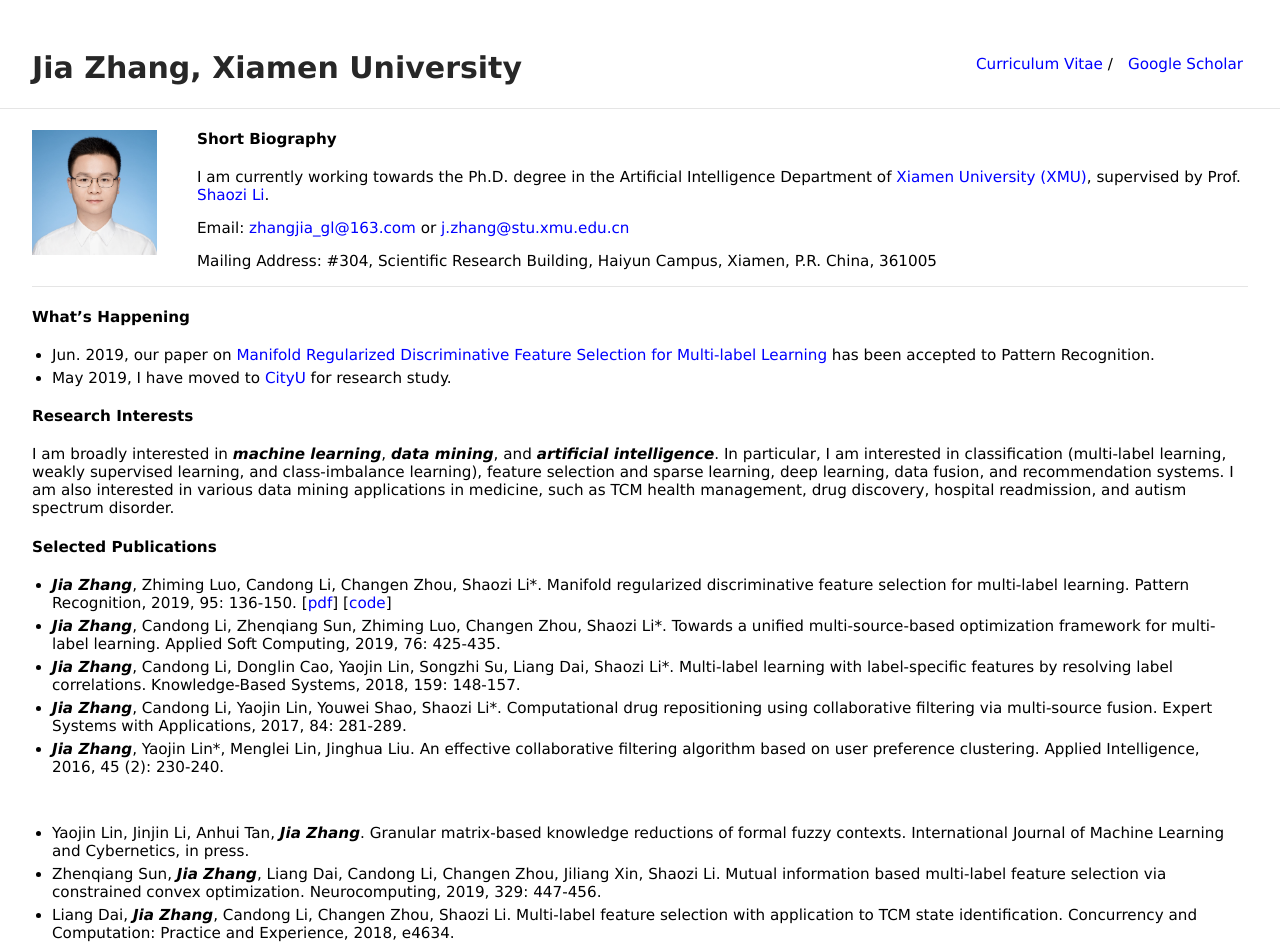
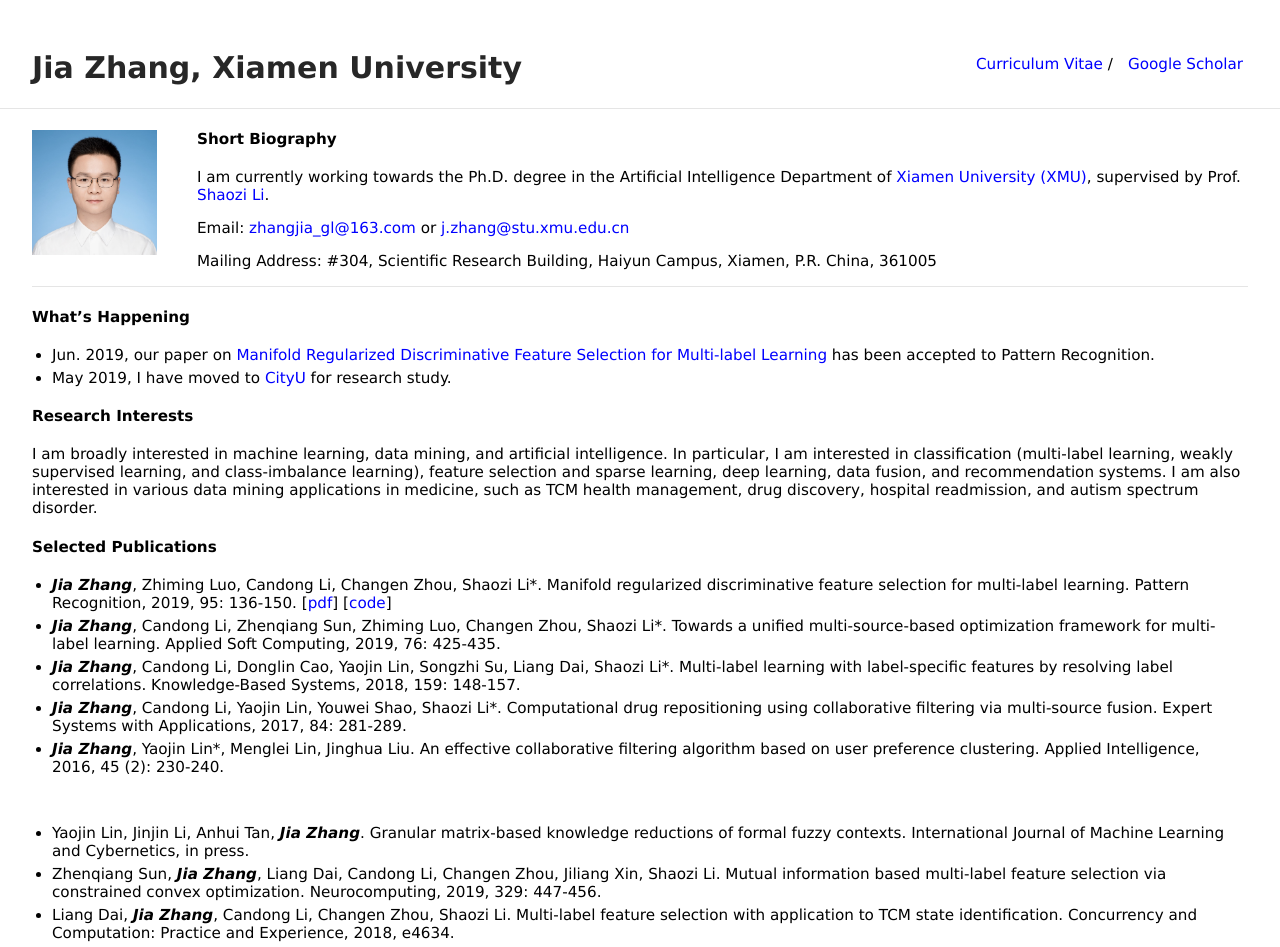
Before and after one commit to jiazhang-ml/jiazhang-ml.github.io, a Jekyll site: the page built from index.md, in a window 1280 px wide. Shown: the top 947 px of the page. Built offline with Jekyll 4.4.1, drawn with Linux system fonts in a browser that asks for light colours.

```diff
--- a/index.md
+++ b/index.md
@@ -21,7 +21,7 @@ Mailing Address: #304, Scientific Research Building, Haiyun Campus, Xiamen, P.R.
 
 #### Research Interests
 
-I am broadly interested in ***machine learning***, ***data mining***, and ***artificial intelligence***. In particular, I am interested in classification (multi-label learning, weakly supervised learning, and class-imbalance learning), feature selection and sparse learning, deep learning, data fusion, and recommendation systems. I am also interested in various data mining applications in medicine, such as TCM health management, drug discovery, hospital readmission, and autism spectrum disorder.
+I am broadly interested in machine learning, data mining, and artificial intelligence. In particular, I am interested in classification (multi-label learning, weakly supervised learning, and class-imbalance learning), feature selection and sparse learning, deep learning, data fusion, and recommendation systems. I am also interested in various data mining applications in medicine, such as TCM health management, drug discovery, hospital readmission, and autism spectrum disorder.
 
 #### Selected Publications
 
```
